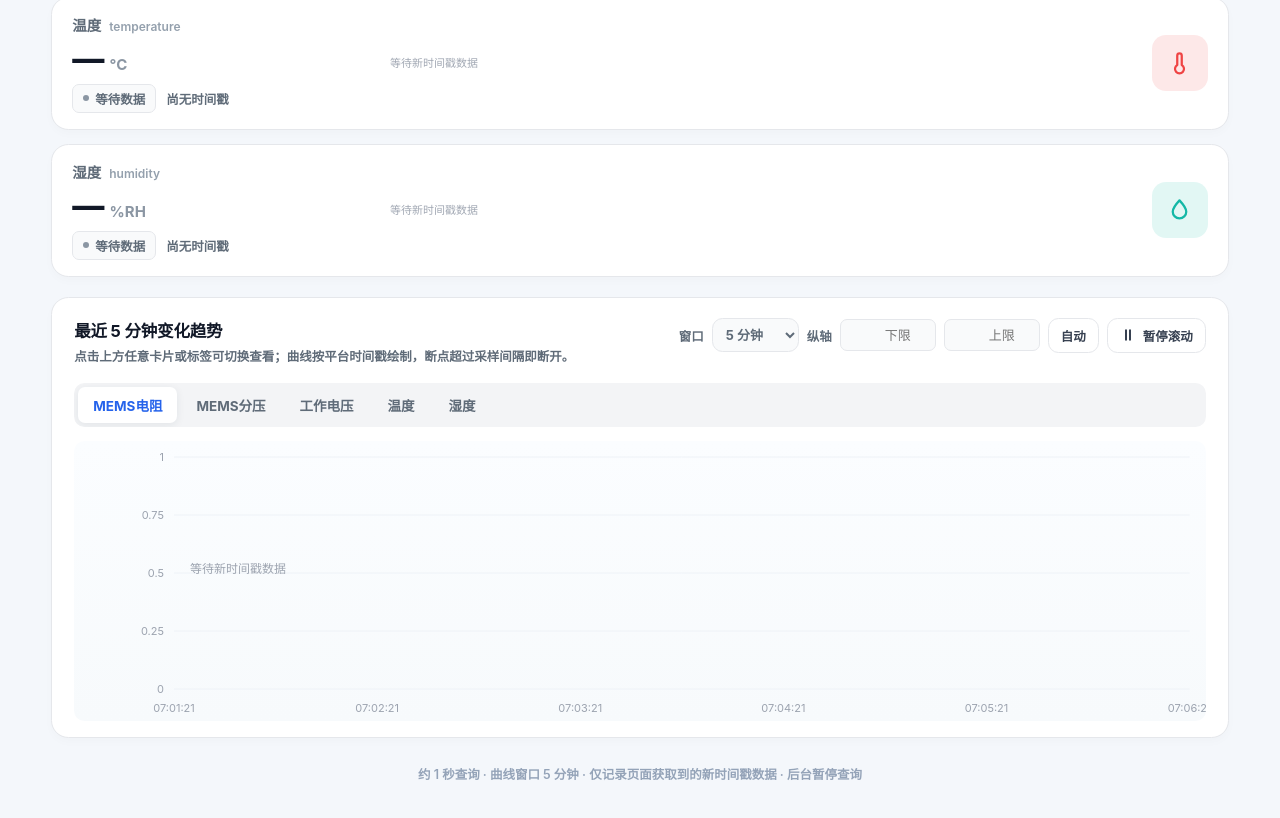
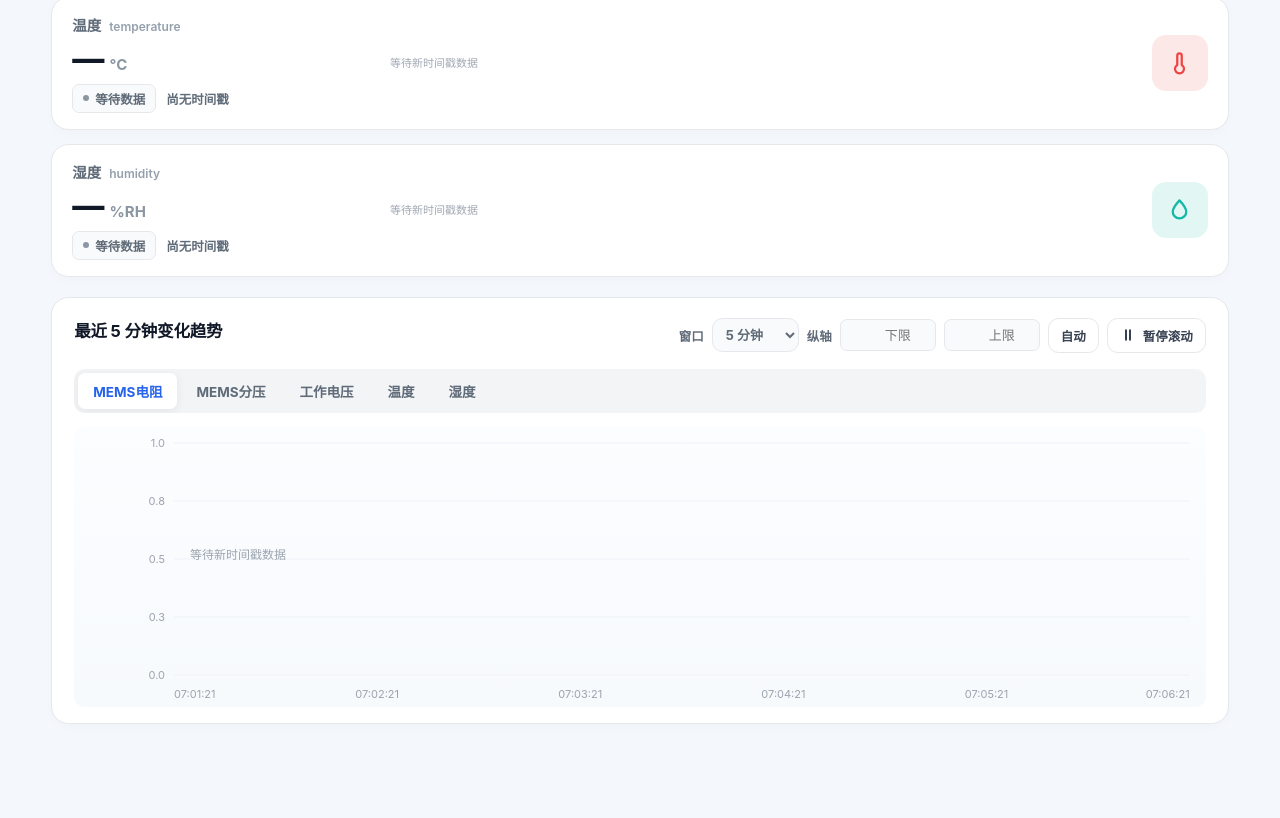
Before and after one commit to chengzhiyaoguoli/self-developed-tools, a website: page research-lab/LabScope/public/index.html in a window 1280 px wide. Shown: the part 672-1490 px from the top of the page. After the commit the page ends 1436 px from the top, so only its background shows below. Drawn offline with Linux system fonts and the light colour scheme; no server answers.

Commit message:
调整曲线坐标轴显示并精简说明文字
- 纵轴标签一律使用带千分位的完整数字，不再出现「亿/万」缩写
- 轴标签小数位按刻度间隔自动决定（大数不带小数、小量保留 1~2 位），
  左侧留白按标签实际宽度自适应；窄屏改用 10px 轴字号换回绘图区
- 横轴刻度数量按可用宽度自适应，窄屏与长窗口自动省略秒；
  首尾标签改为贴边对齐，不再出现最后一个时间被裁掉
- 移除趋势卡片说明文字与页脚统计文字

```diff
--- a/research-lab/LabScope/public/app.js
+++ b/research-lab/LabScope/public/app.js
@@ -70,7 +70,8 @@ function buildSegments(pts){const lim=gapLimit(pts),segs=[];let seg=[],voidHead=
 function time(t){return new Date(t).toLocaleTimeString('zh-CN',{hour12:false});}
 function stamp(t){if(t===null||t===undefined||t==='')return NaN;if(typeof t==='number'||/^\d+$/.test(t)){const n=Number(t);return n<1e12?n*1000:n;}return Date.parse(t);}
 // 纵轴标签：默认千分位；过长（>14 字符）才退回 万/亿，避免被左侧留白区裁掉。
-function axisLabel(v){const s=Number(v).toLocaleString('zh-CN',{maximumFractionDigits:2});if(s.length<=14)return s;const a=Math.abs(v);if(a>=1e8)return (v/1e8).toFixed(1)+'亿';if(a>=1e4)return (v/1e4).toFixed(1)+'万';return s.slice(0,14);}
+function axisDecimals(low,high){const step=Math.abs(high-low)/4;return step>=1?0:step>=0.05?1:2;}
+function axisLabel(v,dec){return Number(v).toLocaleString('zh-CN',{minimumFractionDigits:dec,maximumFractionDigits:dec});}
 function renderTabs(){const box=$('#chartTabs');box.replaceChildren();widgets.forEach(w=>{const b=el('button',w.name,'tab'+(w.id===selectedId?' active':''));b.type='button';b.onclick=()=>{if(selectedId===w.id){drawTrend();return;}selectedId=w.id;render();};box.append(b);});}
 function setPauseLabel(){const b=$('#trendPause');b.replaceChildren(icon(pauseAt?'play':'pause'),document.createTextNode(pauseAt?'恢复滚动':'暂停滚动'));}
 function syncAxisInputs(){const w=widgets.find(x=>x.id===selectedId);const a=$('#axisMin'),b=$('#axisMax');if(!a||!b)return;a.value=w&&w.min!==''?w.min:'';b.value=w&&w.max!==''?w.max:'';const btn=$('#axisAuto');if(btn)btn.classList.toggle('active',!!(w&&w.auto===true));}
@@ -106,9 +107,9 @@ function update(){widgets.forEach(w=>{const card=[...$('#grid').children].find(x
 const WIN_KEY='labscope.window',WIN_OPTIONS=[60000,300000,900000,1800000,3600000];
 let windowMs=(function(){try{const v=Number(localStorage.getItem(WIN_KEY));return WIN_OPTIONS.indexOf(v)>=0?v:300000;}catch(e){return 300000;}})();
 function windowLabel(){return windowMs>=3600000?(windowMs/3600000)+' 小时':(windowMs/60000)+' 分钟';}
-function renderWindowLabels(){const t=$('#trendTitle');if(t)t.textContent='最近 '+windowLabel()+'变化趋势';const f=$('#footText');if(f)f.textContent='约 1 秒查询 · 曲线窗口 '+windowLabel()+' · 仅记录页面获取到的新时间戳数据 · 后台暂停查询';const s=$('#windowSelect');if(s)s.value=String(windowMs);}
+function renderWindowLabels(){const t=$('#trendTitle');if(t)t.textContent='最近 '+windowLabel()+'变化趋势';const s=$('#windowSelect');if(s)s.value=String(windowMs);}
 function setWindow(ms){if(WIN_OPTIONS.indexOf(ms)<0)return;windowMs=ms;try{localStorage.setItem(WIN_KEY,String(ms));}catch(e){}renderWindowLabels();if(serverMode)fetchServerHistory(Math.max(5,Math.round(ms/60000)));update();}
-function drawSeries(canvas,w,compact){if(!canvas)return;const box=canvas.getBoundingClientRect();if(box.width<1)return;const dpr=devicePixelRatio||1,h=compact?62:280;canvas.width=Math.max(1,Math.round(box.width*dpr));canvas.height=Math.round(h*dpr);const ctx=canvas.getContext('2d');ctx.scale(dpr,dpr);const width=box.width,left=compact?4:100,right=compact?4:16,top=compact?9:16,bottom=compact?9:32,anchor=pauseAt||Date.now();let end=anchor,start=end-windowMs,pts=records.filter(p=>p.key===w.key&&p.time>=start&&p.time<=end);
+function drawSeries(canvas,w,compact){if(!canvas)return;const box=canvas.getBoundingClientRect();if(box.width<1)return;const dpr=devicePixelRatio||1,h=compact?62:280;canvas.width=Math.max(1,Math.round(box.width*dpr));canvas.height=Math.round(h*dpr);const ctx=canvas.getContext('2d');ctx.scale(dpr,dpr);const width=box.width,right=compact?4:16,top=compact?9:16,bottom=compact?9:32,anchor=pauseAt||Date.now();let left=compact?4:100,end=anchor,start=end-windowMs,pts=records.filter(p=>p.key===w.key&&p.time>=start&&p.time<=end);
 // 设备时钟快于浏览器时，点会全部落在窗口右侧之外（窗口内一个点都没有）→ 以该属性最新的点为窗口右端重新取
 if(!pts.length){let newest=0;for(const p of records)if(p.key===w.key&&p.time>newest)newest=p.time;if(newest>end){end=newest;start=end-windowMs;pts=records.filter(p=>p.key===w.key&&p.time>=start&&p.time<=end);}}
 let dLow=Infinity,dHigh=-Infinity;for(const p of pts){if(p.value<dLow)dLow=p.value;if(p.value>dHigh)dHigh=p.value;}
@@ -117,8 +118,15 @@ let low,high;if(w.auto===true||(w.min===''&&w.max==='')){low=dLow;high=dHigh;}el
 if(!Number.isFinite(low))low=0;if(!Number.isFinite(high))high=1;
 if(high<low){const t=low;low=high;high=t;}
 if(low===high){low-=Math.abs(low)*.05||1;high+=Math.abs(high)*.05||1;}
+// 纵轴标签宽度自适应：千分位后的长数字（如 1,306,747,326）需要更宽的左侧留白；窄屏用更小字号换回绘图区
+const dec=compact?0:axisDecimals(low,high),axisFont=(width<420?'10px':'11px')+' -apple-system,"Segoe UI","Microsoft YaHei",sans-serif';
+if(!compact){ctx.font=axisFont;let lw=0;for(let i=0;i<5;i++)lw=Math.max(lw,ctx.measureText(axisLabel(high-(high-low)*i/4,dec)).width);left=Math.min(Math.max(left,lw+14),Math.max(48,width*0.42));}
 const plotW=width-left-right,plotH=h-top-bottom,X=t=>left+(t-start)/windowMs*plotW,Y=v=>{const c=v<low?low:(v>high?high:v);return top+(high-c)/(high-low)*plotH;};
- if(!compact){ctx.font='11px -apple-system,"Segoe UI","Microsoft YaHei",sans-serif';ctx.lineWidth=1;for(let i=0;i<5;i++){const y=top+plotH*i/4;ctx.strokeStyle='#eef2f7';ctx.beginPath();ctx.moveTo(left,y);ctx.lineTo(width-right,y);ctx.stroke();ctx.fillStyle='#9ca3af';ctx.textAlign='right';ctx.fillText(axisLabel(high-(high-low)*i/4),left-10,y+4);}ctx.textAlign='center';const ticks=5,step=windowMs/ticks;for(let i=0;i<=ticks;i++){ctx.fillStyle='#9ca3af';const ts=start+i*step;ctx.fillText(windowMs<3600000?time(ts):time(ts).slice(0,5),left+plotW*i/ticks,h-9);}ctx.textAlign='left';}
+ if(!compact){ctx.font=axisFont;ctx.lineWidth=1;ctx.fillStyle='#9ca3af';for(let i=0;i<5;i++){const y=top+plotH*i/4;ctx.strokeStyle='#eef2f7';ctx.beginPath();ctx.moveTo(left,y);ctx.lineTo(width-right,y);ctx.stroke();ctx.textAlign='right';ctx.fillText(axisLabel(high-(high-low)*i/4,dec),left-9,y+4);}
+  // 横轴：按可用宽度决定刻度数量与格式（窄屏或长窗口去掉秒），首尾标签贴边对齐避免被裁
+  const short=windowMs>=3600000||plotW<520,fmt=t=>{const s=time(t);return short?s.slice(0,5):s;},slot=ctx.measureText(fmt(start)).width+18,ticks=Math.max(2,Math.min(5,Math.floor(plotW/slot)));
+  for(let i=0;i<=ticks;i++){ctx.textAlign=i===0?'left':(i===ticks?'right':'center');ctx.fillText(fmt(start+(end-start)*i/ticks),left+plotW*i/ticks,h-9);}
+  ctx.textAlign='left';}
  const segs=buildSegments(pts);
 ctx.save();ctx.beginPath();ctx.rect(left,top,plotW,plotH);ctx.clip();
 for(let i=0;i<segs.length;i++){const s=segs[i].pts,prev=i>0?segs[i-1].pts[segs[i-1].pts.length-1]:null;if(segs[i].voidHead&&prev){ctx.save();ctx.setLineDash([4,4]);ctx.globalAlpha=.45;ctx.beginPath();ctx.moveTo(X(prev.time),Y(prev.value));ctx.lineTo(X(s[0].time),Y(s[0].value));ctx.strokeStyle=w.color;ctx.lineWidth=2;ctx.stroke();ctx.restore();}if(s.length>1){const g=ctx.createLinearGradient(0,top,0,top+plotH);g.addColorStop(0,w.color+'40');g.addColorStop(1,w.color+'00');ctx.beginPath();ctx.moveTo(X(s[0].time),Y(s[0].value));for(const p of s)ctx.lineTo(X(p.time),Y(p.value));ctx.lineTo(X(s[s.length-1].time),top+plotH);ctx.lineTo(X(s[0].time),top+plotH);ctx.closePath();ctx.fillStyle=g;ctx.fill();}ctx.beginPath();ctx.moveTo(X(s[0].time),Y(s[0].value));for(const p of s)ctx.lineTo(X(p.time),Y(p.value));ctx.strokeStyle=w.color;ctx.lineWidth=2;ctx.lineJoin='round';ctx.lineCap='round';ctx.stroke();}
--- a/research-lab/LabScope/public/index.html
+++ b/research-lab/LabScope/public/index.html
@@ -49,7 +49,6 @@
     <div class="trend-head">
       <div>
         <h2 id="trendTitle">最近 5 分钟变化趋势</h2>
-        <p class="sub">点击上方任意卡片或标签可切换查看；曲线按平台时间戳绘制，断点超过采样间隔即断开。</p>
       </div>
       <div class="trend-tools">
         <span class="axis-label">窗口</span>
@@ -70,7 +69,6 @@
     <div id="chartTabs" class="tabs"></div>
     <canvas id="trendCanvas"></canvas>
   </section>
-  <p class="foot" id="footText">约 1 秒查询 · 曲线窗口 5 分钟 · 仅记录页面获取到的新时间戳数据 · 后台暂停查询</p>
 </main>
 
 <dialog id="connection" aria-labelledby="connectionTitle">
--- a/research-lab/LabScope/public/style.css
+++ b/research-lab/LabScope/public/style.css
@@ -143,7 +143,6 @@ canvas.spark{width:100%;height:62px;display:block;min-width:0;opacity:.95;transi
 @keyframes trendFlash{0%{border-color:#93c5fd;box-shadow:0 0 0 5px rgba(59,130,246,.22)}100%{border-color:var(--line);box-shadow:var(--shadow)}}
 .trend-head{display:flex;justify-content:space-between;align-items:flex-start;gap:14px;margin-bottom:16px}
 .trend-head h2{font-size:16.5px;margin:0;color:var(--ink);letter-spacing:-.01em}
-.trend-head .sub{font-size:12.5px;color:var(--muted);font-weight:600;margin:5px 0 0;line-height:1.65}
 .trend-head button{padding:7px 12px;font-size:12.5px;flex:none}
 /* 「自动」开关：亮起 = 纵轴按数据自适应（上下限数值保留） */
 #axisAuto.active{background:var(--primary-soft);border-color:#bfdbfe;color:var(--primary-strong);box-shadow:0 0 0 3px rgba(59,130,246,.12)}
@@ -158,7 +157,6 @@ canvas.spark{width:100%;height:62px;display:block;min-width:0;opacity:.95;transi
 .tab:hover{background:rgba(255,255,255,.75);color:var(--primary-strong);transform:none}
 .tab.active{background:#fff;color:var(--primary-strong);box-shadow:0 2px 8px rgba(23,49,67,.08)}
 #trendCanvas{width:100%;height:280px;display:block;border-radius:.75rem;background:linear-gradient(180deg,#fbfdff,#f7fafc)}
-.foot{font-size:12.5px;text-align:center;margin-top:26px;color:#94a3b8;font-weight:600}
 
 /* ---------- 设备标签（顶栏，等宽字体；未配置时虚线） ---------- */
 #bindChip{display:inline-flex;align-items:center;gap:7px;max-width:34vw;padding:5px 11px;border:1px dashed var(--line);border-radius:var(--r-pill);background:transparent;color:var(--muted);font:600 12px/1 ui-monospace,Consolas,"Microsoft YaHei",monospace;cursor:pointer;transition:background .25s var(--ease),border-color .25s var(--ease),color .25s var(--ease)}
@@ -282,7 +280,6 @@ button.rounddanger:hover{background:#fee2e2;color:#dc2626;transform:none}
   .trend-head button{padding:6px 10px;font-size:12.5px}
   .tab{padding:7px 12px;font-size:13px}
   #trendCanvas{height:210px}
-  .foot{font-size:12px;line-height:1.7}
   /* 弹窗：底部抽屉，全宽可滚动，底部留出安全区 */
   dialog{position:fixed;inset:auto 0 0 0;margin:0;width:100%;max-width:none;border-radius:1rem 1rem 0 0}
   dialog[open]{max-height:88vh;max-height:88dvh;animation:sheetUp .22s var(--ease)}
```
